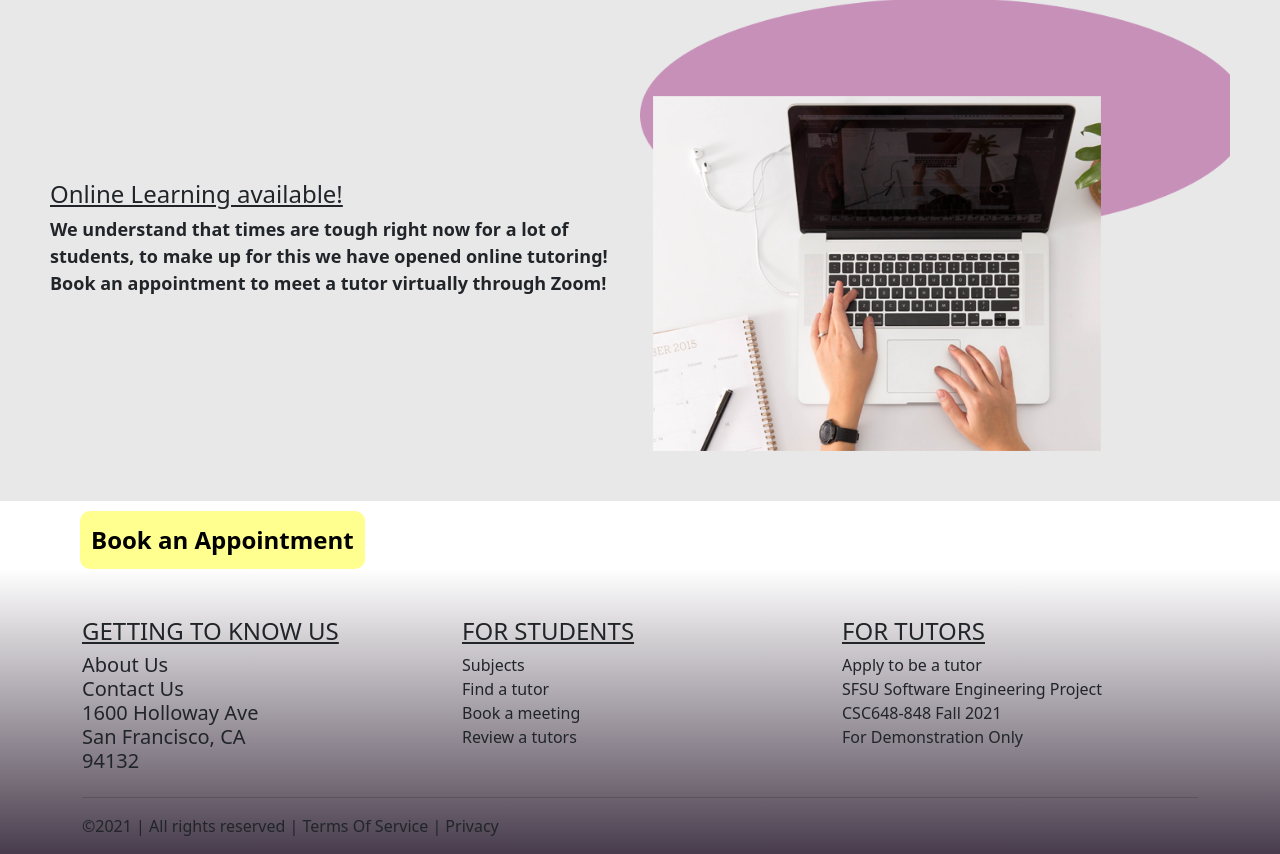
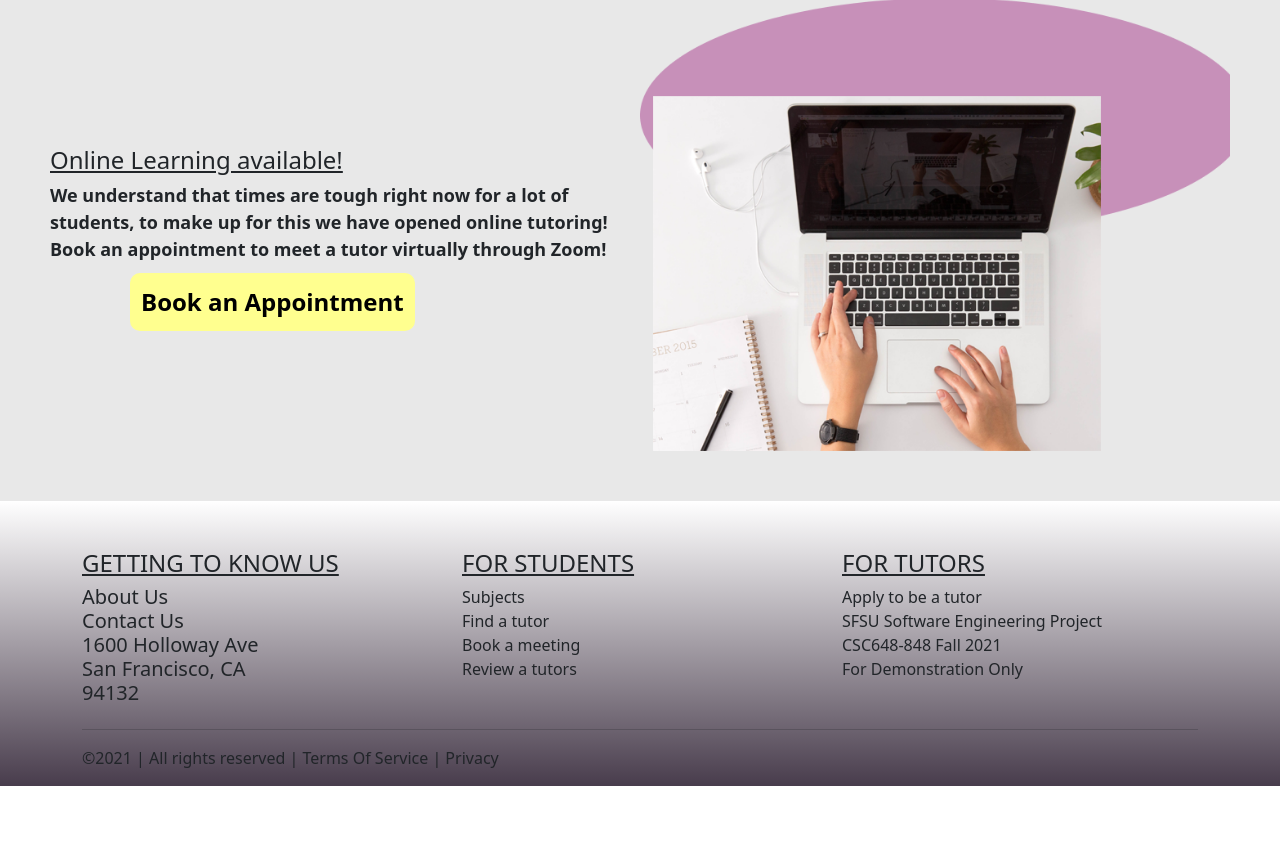
Before and after one commit to dsLeks/tutoringApp, a React (Create React App) app in the folder application/client/: page / in a window 1280 px wide. Shown: the part 801-1655 px from the top of the page. After the commit the page ends 1587 px from the top, so only its background shows below. Built offline with nearby package versions, Linux system fonts and the light colour scheme.

Commit message:
fixed appointment button

```diff
--- a/application/client/src/components/Home.js
+++ b/application/client/src/components/Home.js
@@ -58,14 +58,16 @@ function Home(){
                 We understand that times are tough right now for a lot of students, to make up for this we have opened
                 online tutoring! Book an appointment to meet a tutor virtually through Zoom!
                 <br/>
+                <Button variant="contained" className="browse-button">Book an Appointment</Button>
                 </div>
+
                 <div className="text2-right">
                     <img src={Picture2} className='h-img1'/>
                 </div>
                 </div>
 
 
-                <Button variant="contained" className="browse-button">Book an Appointment</Button>
+
             </div>
 
 
```
